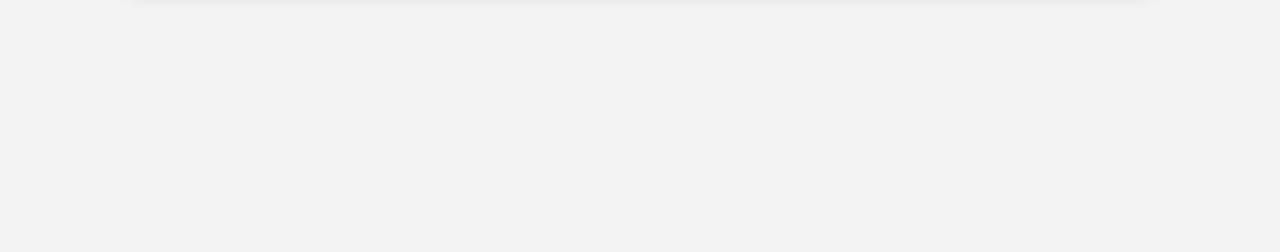
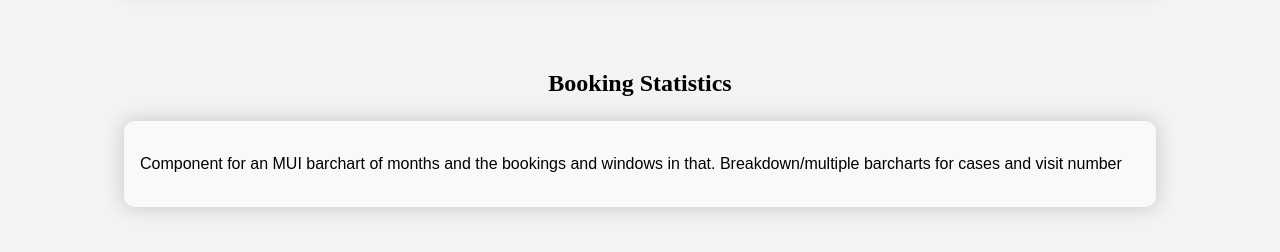
Before and after one commit to Aoibheannmangan/test-scheduler, a React (Create React App) app: page /reports in a window 1280 px wide. Shown: the part 312-564 px from the top of the page. Built offline with nearby package versions, Linux system fonts and the light colour scheme; no server answers; a web font is replaced by a local one.

Commit message:
Place holder for stats chart

```diff
--- a/src/pages/Reports.css
+++ b/src/pages/Reports.css
@@ -6,7 +6,7 @@
   color: #000000;
 }
 
-.forecastContainer {
+.chart-container {
   min-width: 220px;
   max-width: 1000px;
   margin: 24px auto 0 auto;
--- a/src/pages/Reports.js
+++ b/src/pages/Reports.js
@@ -7,8 +7,16 @@ const Reports = () => {
   return (
     <div className="reportPage">
       <h1 className="heading">Window and Booking Forecast</h1>
-      <div className="forecastContainer">
+      <div className="chart-container">
         <Forecast></Forecast>
+      </div>
+
+      <h1 className="heading">Booking Statistics</h1>
+      <div className="chart-container">
+        <p>
+          Component for an MUI barchart of months and the bookings and windows
+          in that. Breakdown/multiple barcharts for cases and visit number
+        </p>
       </div>
     </div>
   );
```
